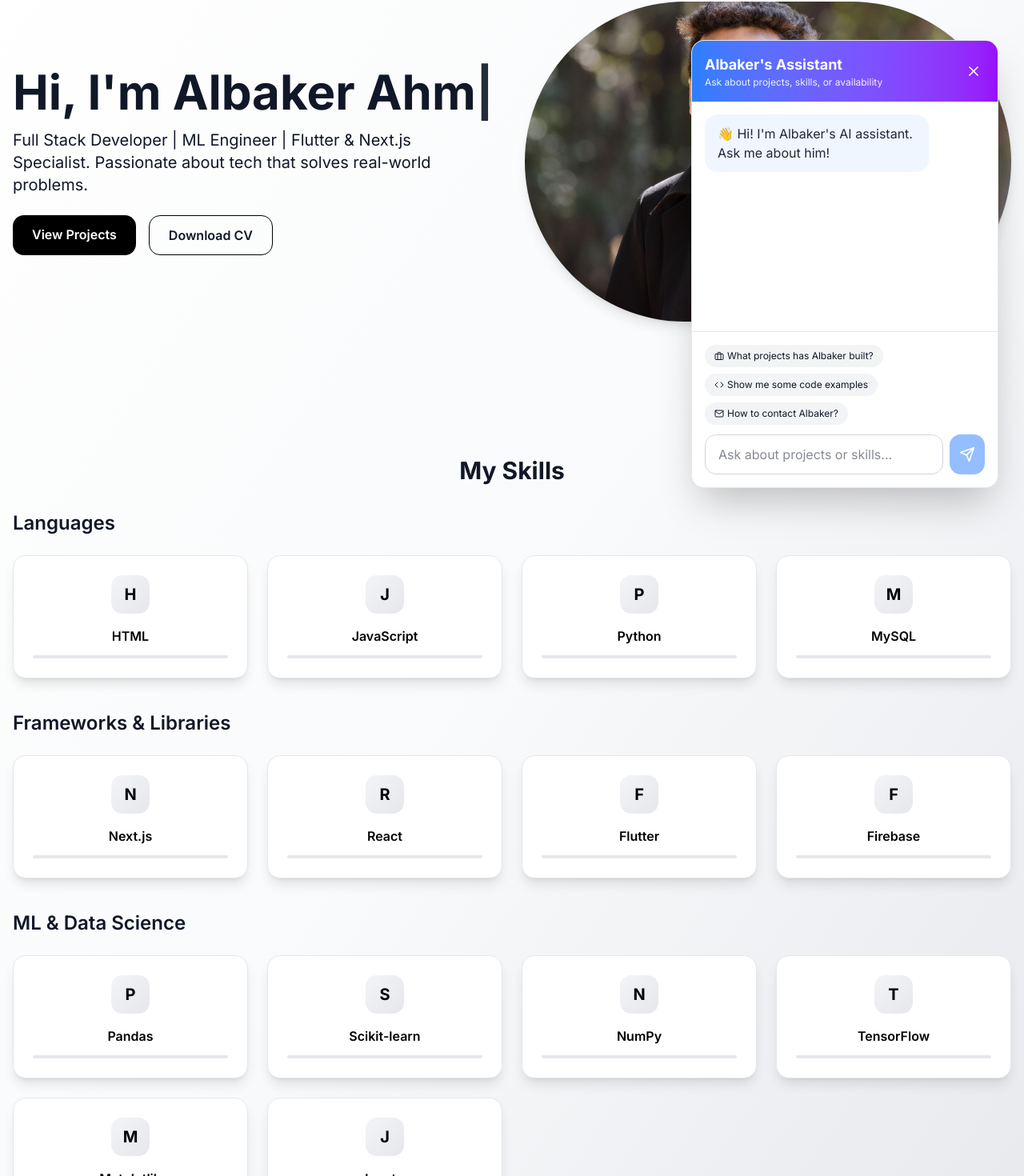
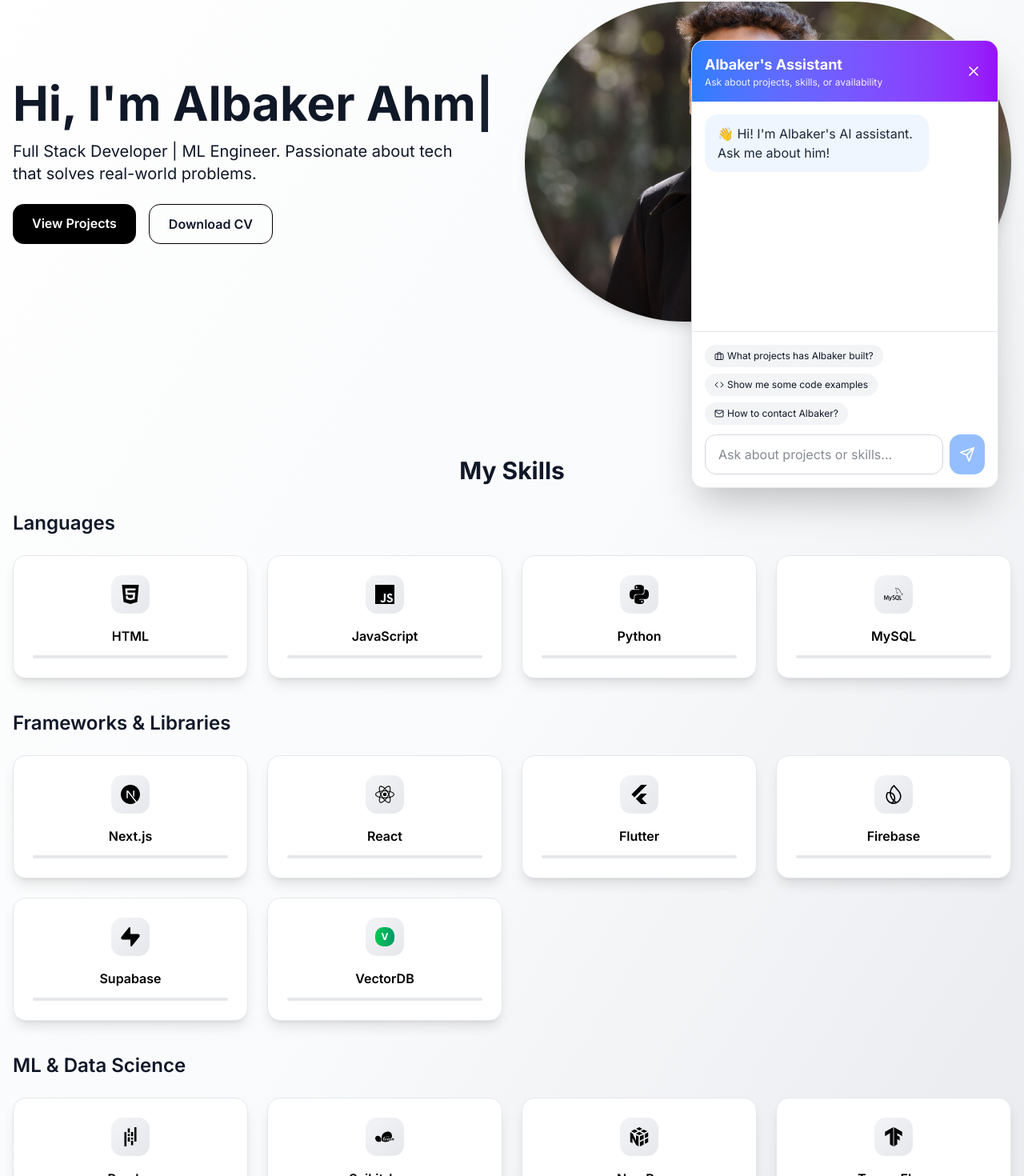
Before and after one commit to AlbakerAMA/albaker-portfolio, a Next.js app: page / in a window 1280 px wide. Shown: the part 158-1628 px from the top of the page at 80% size. Built offline with nearby package versions, Linux system fonts and the light colour scheme.

Commit message:
improve icons

```diff
--- a/src/app/page.js
+++ b/src/app/page.js
@@ -4,6 +4,22 @@ import Image from 'next/image'
 import Link from 'next/link'
 import { motion } from 'framer-motion'
 import { FaGithub, FaLinkedin, FaInstagram, FaFacebook } from 'react-icons/fa'
+import {
+  SiHtml5,
+  SiJavascript,
+  SiPython,
+  SiMysql,
+  SiNextdotjs,
+  SiReact,
+  SiFlutter,
+  SiFirebase,
+  SiPandas,
+  SiScikitlearn,
+  SiNumpy,
+  SiTensorflow,
+  SiJupyter,
+  SiSupabase
+} from 'react-icons/si'
 import { useEffect, useState } from 'react'
 
 const socialIcons = [
@@ -31,24 +47,29 @@ const socialIcons = [
 
 const skillsData = {
   "Languages": [
-    { name: "HTML" },
-    { name: "JavaScript" },
-    { name: "Python" },
-    { name: "MySQL" },
+    { name: "HTML", icon: <SiHtml5 /> },
+    { name: "JavaScript", icon: <SiJavascript /> },
+    { name: "Python", icon: <SiPython /> },
+    { name: "MySQL", icon: <SiMysql /> },
   ],
   "Frameworks & Libraries": [
-    { name: "Next.js" },
-    { name: "React" },
-    { name: "Flutter" },
-    { name: "Firebase" },
+    { name: "Next.js", icon: <SiNextdotjs /> },
+    { name: "React", icon: <SiReact /> },
+    { name: "Flutter", icon: <SiFlutter /> },
+    { name: "Firebase", icon: <SiFirebase /> },
+    { name: "Supabase", icon: <SiSupabase /> },
+    {
+      name: "VectorDB",
+      icon: <div className="w-6 h-6 bg-gradient-to-r from-green-500 to-emerald-600 rounded-lg flex items-center justify-center text-white font-bold text-xs">V</div>
+    },
   ],
   "ML & Data Science": [
-    { name: "Pandas" },
-    { name: "Scikit-learn" },
-    { name: "NumPy" },
-    { name: "TensorFlow" },
-    { name: "Matplotlib" },
-    { name: "Jupyter" },
+    { name: "Pandas", icon: <SiPandas /> },
+    { name: "Scikit-learn", icon: <SiScikitlearn /> },
+    { name: "NumPy", icon: <SiNumpy /> },
+    { name: "TensorFlow", icon: <SiTensorflow /> },
+    { name: "Matplotlib", icon: <SiPython /> }, // Using Python icon as fallback
+    { name: "Jupyter", icon: <SiJupyter /> },
   ]
 }
 
@@ -99,7 +120,7 @@ export default function HomePage() {
             transition={{ delay: 0.2, duration: 0.6 }}
             className="text-lg md:text-xl mb-6 max-w-xl"
           >
-            Full Stack Developer | ML Engineer | Flutter & Next.js Specialist. Passionate about tech that solves real-world problems.
+            Full Stack Developer | ML Engineer. Passionate about tech that solves real-world problems.
           </motion.p>
           <motion.div
             initial={{ opacity: 0 }}
@@ -195,9 +216,9 @@ export default function HomePage() {
                     </div>
                     <div className="relative z-10">
                       <div className="w-12 h-12 mx-auto mb-4 bg-gradient-to-br from-gray-100 to-gray-200 dark:from-gray-700 dark:to-gray-800 rounded-xl flex items-center justify-center group-hover:scale-110 transition-transform duration-300">
-                        <span className="text-xl font-bold text-black dark:text-white">
-                          {skill.name.charAt(0)}
-                        </span>
+                        <div className="text-2xl text-black dark:text-white">
+                          {skill.icon}
+                        </div>
                       </div>
                       <h4 className="text-center font-semibold text-black dark:text-white text-sm md:text-base group-hover:text-gray-700 dark:group-hover:text-gray-300 transition-colors duration-300">
                         {skill.name}
--- a/src/components/ChatAssistant.js
+++ b/src/components/ChatAssistant.js
@@ -120,7 +120,7 @@ export default function ChatAssistant() {
           exit={{ opacity: 0 }}
         >
           <FiMessageCircle size={20} />
-          <span className="font-medium">Ask AI</span>
+          <span className="font-medium">Baker AI</span>
         </motion.button>
       )}
 
```
